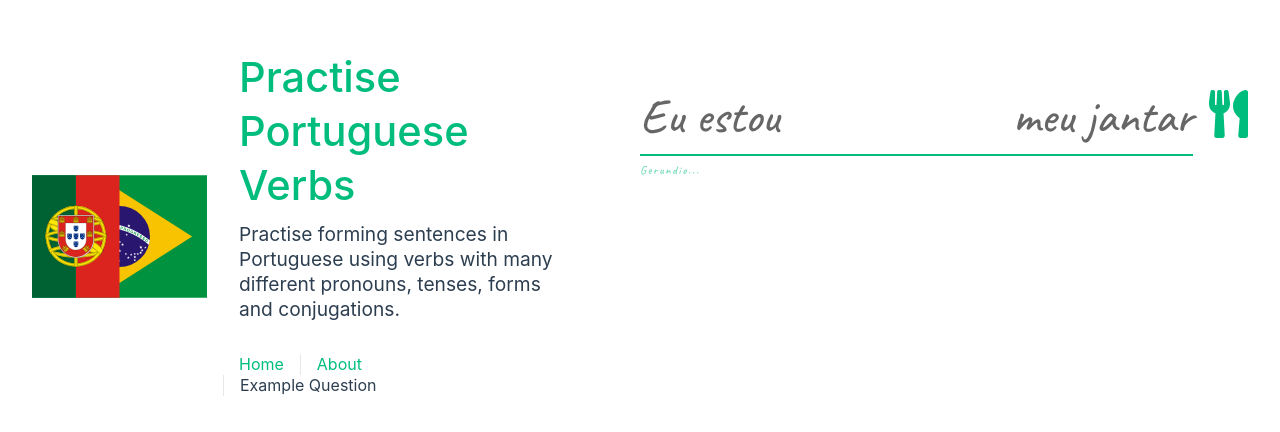
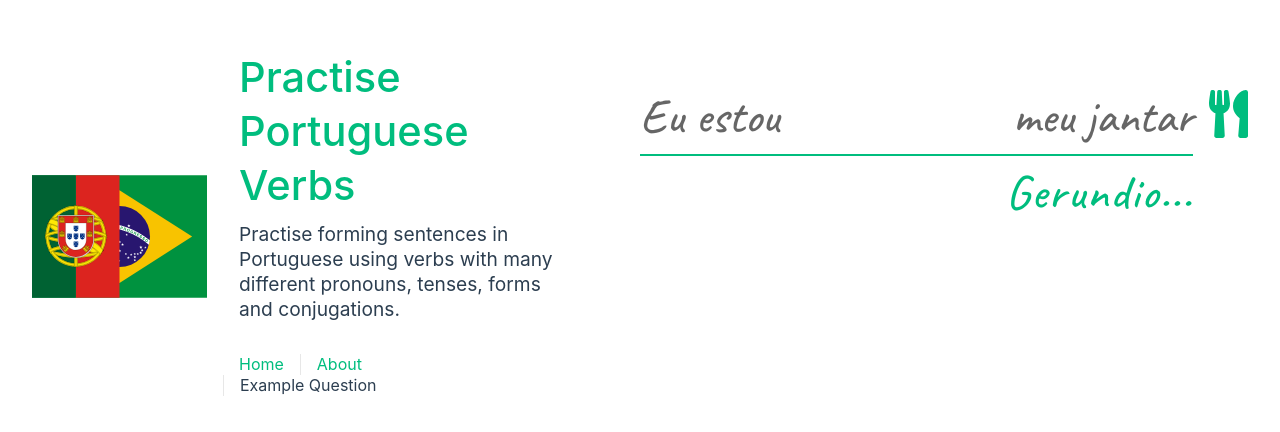
Before and after one commit to iantdwalker/PractisePortugueseVerbs, a Vue app: page /example in a window 1280 px wide. Shown: the part 164-596 px from the top of the page. Built offline with nearby package versions, Linux system fonts and the light colour scheme.

Commit message:
Final styling changes WIP

```diff
--- a/src/components/ExampleQuestion.vue
+++ b/src/components/ExampleQuestion.vue
@@ -1,24 +1,29 @@
 <template>
-  <div class="hand-written-font">
+  <div class="hand-written-font" :class="questionColour">
     <v-responsive class="mx-auto">
       <v-text-field
-        v-model="userInputValue"
-        @update:modelValue="onModelUpdated"
-        :class="displayStyle"
+        name="questionInputField"
+        v-model="questionInputFieldValue"
+        @update:modelValue="onQuestionInputFieldValueUpdated"
+        class="center-text-input"
+        :class="questionInputFieldDisplayStyle"
         variant="underlined"
         color="hsla(160, 100%, 37%, 1)"
-        :hint="hintText"
-        persistent-hint
         autofocus
         active
-        :prefix="exampleQuestionPrefix"
-        :suffix="exampleQuestionSuffix"
-        :rules="[rules.required]"
+        :prefix="questionPrefix"
+        :suffix="questionSuffix"
+        :rules="[rules.validateAnswer]"
         validate-on="blur"
       >
         <template v-slot:append>
-          <div :class="displayStyleIcon">
+          <div :class="[displayStyleIcon, questionColour]">
             <font-awesome-icon :icon="questionIcon" />
+          </div>
+        </template>
+        <template v-slot:details>
+          <div>
+            {{ hintText }}
           </div>
         </template>
       </v-text-field>
@@ -31,59 +36,92 @@ import { useDisplay } from "vuetify";
 import { computed, ref } from "vue";
 
 const { name } = useDisplay();
-const exampleQuestionPrefix = "Eu estou";
-const exampleQuestionSuffix = "meu jantar";
+const questionPrefix = "Eu estou";
+const questionSuffix = "meu jantar";
 const correctAnswer = "comendo";
+const questionHint = "Gerundio...";
+const correctAnswerHint = "Correcto!";
+const incorrectAnswerHint = "Incorrecto!";
+const questionIconText = "utensils";
+const correctAnswerIconText = "check";
+const incorrectAnswerIconText = "times";
 
-const displayStyle = computed(() => {
+var questionInputFieldValue = ref("");
+var hintText = ref(questionHint);
+var questionIcon = ref(questionIconText);
+
+/* const questionInputFontColour = computed(() => {
+  if (hintText.value === incorrectAnswerHint) {
+    return "red";
+  } else {
+    return "hsla(160, 100%, 37%, 1)";
+  }
+}); */
+
+const questionInputFieldDisplayStyle = computed(() => {
   console.log("display style:" + name.value);
   switch (name.value) {
     case "xs":
-      return "center-text-input question-font-size";
+      return "question-font-size";
     case "sm":
-      return "center-text-input question-font-size-sm";
+      return "question-font-size-sm";
     case "md":
-      return "center-text-input question-font-size-md";
+      return "question-font-size-md";
     case "lg":
     case "xl":
     case "xxl":
-      return "center-text-input question-font-size-lgPlus";
+      return "question-font-size-lgPlus";
   }
   return undefined;
 });
 
 const displayStyleIcon = computed(() => {
-  console.log("display style:" + name.value);
+  var style = "question-icon";
   switch (name.value) {
-    case "xs":
-      return "question-icon";
     case "sm":
-      return "question-icon-sm";
+      return `${style}-sm`;
     case "md":
-      return "question-icon-md";
+      return `${style}-md`;
     case "lg":
     case "xl":
     case "xxl":
-      return "question-icon-lgPlus";
+      return `${style}-lgPlus`;
+    default:
+      return style;
   }
-  return undefined;
+});
+
+const questionColour = computed(() => {
+  if (hintText.value === incorrectAnswerHint) {
+    return "question-incorrect-colour";
+  }
+  return "question-edit-colour";
 });
 
 const rules = {
-  required: (value: string) => value === correctAnswer || "Incorrect!",
+  validateAnswer: (value: string) => {
+    if (value.toLowerCase() === correctAnswer) {
+      hintText.value = correctAnswerHint;
+      questionIcon.value = correctAnswerIconText;
+      return true;
+    } else {
+      if (value === "") {
+        hintText.value = questionHint;
+        questionIcon.value = questionIconText;
+        return false;
+      } else {
+        hintText.value = incorrectAnswerHint;
+        questionIcon.value = incorrectAnswerIconText;
+        return false;
+      }
+    }
+  },
 };
 
-var userInputValue = ref("");
-var hintText = "Gerundio...";
-var questionIcon = ref("utensils");
-
-function onModelUpdated(value: string): void {
-  if (value === correctAnswer) {
-    hintText = "Correct!";
-    questionIcon.value = "check";
-  } else {
-    hintText = "Gerundio...";
-    questionIcon.value = "utensils";
+function onQuestionInputFieldValueUpdated(value: string): void {
+  if (value !== correctAnswer) {
+    hintText.value = questionHint;
+    questionIcon.value = questionIconText;
   }
 }
 </script>
@@ -93,7 +131,7 @@ function onModelUpdated(value: string): void {
 
 .hand-written-font {
   font-family: "Caveat", cursive;
-  color: hsla(160, 100%, 37%, 1);
+  //color: hsla(160, 100%, 37%, 1);
 }
 
 .center-text-input :deep(input) {
@@ -145,6 +183,14 @@ function onModelUpdated(value: string): void {
   font-size: 3em;
 }
 
+.question-edit-colour {
+  color: hsla(160, 100%, 37%, 1);
+}
+
+.question-incorrect-colour {
+  color: #b80424;
+}
+
 /* .question-font-size-lgPlus :deep(.v-input__details) {
   height: 80px;
     line-height: 80px;
```
